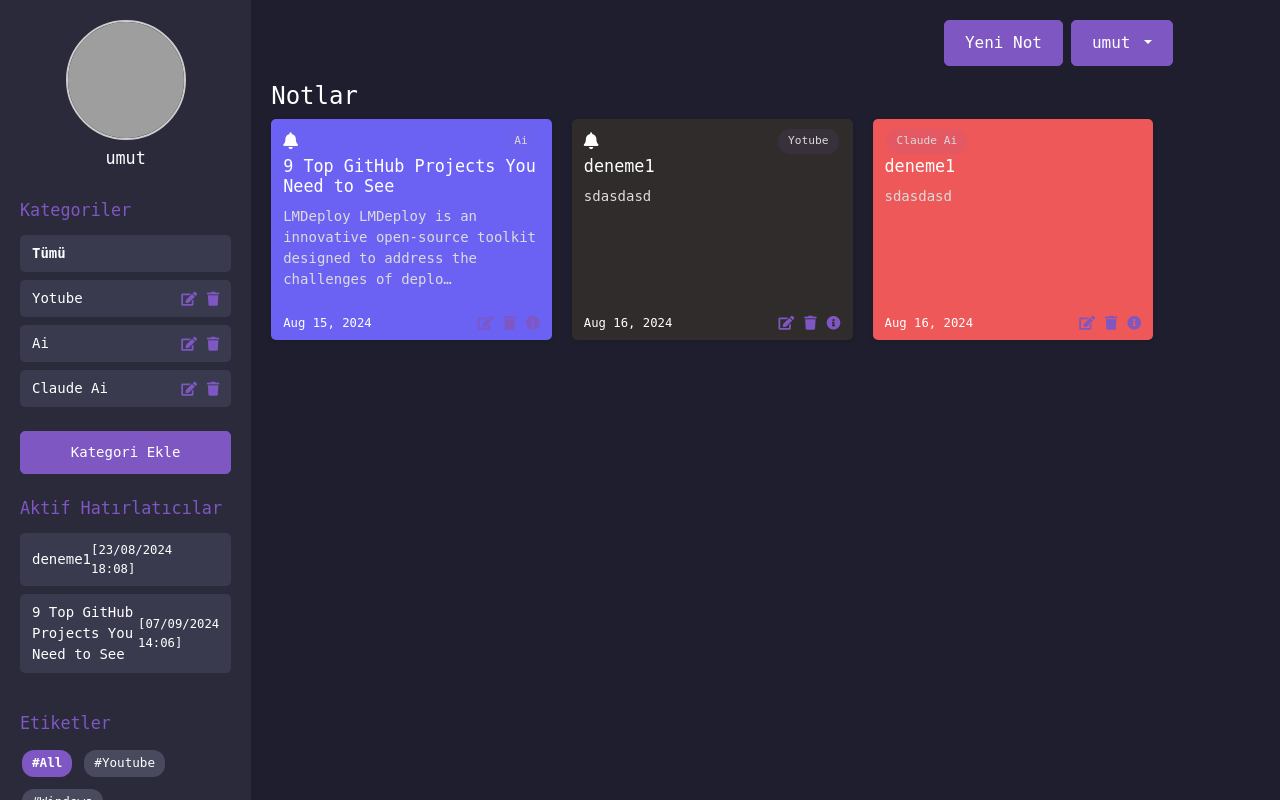
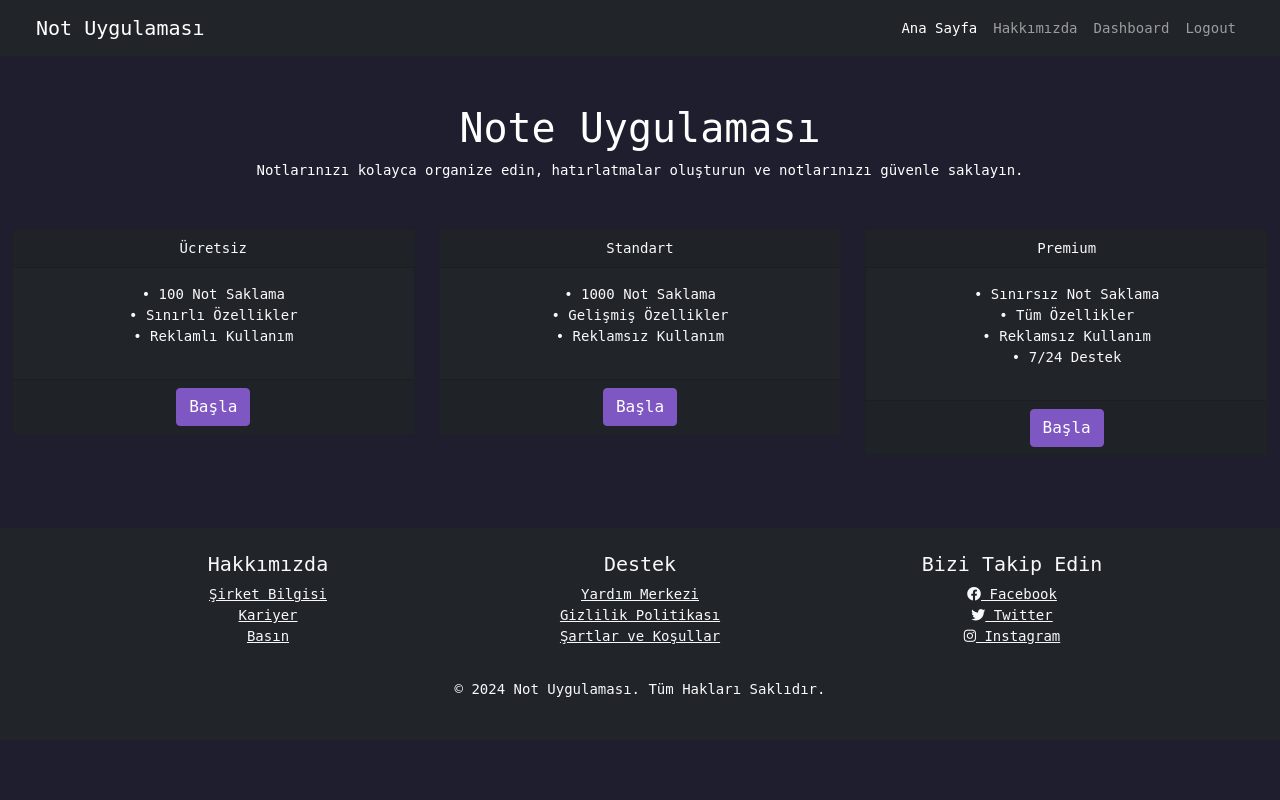
Before and after one commit to palamut62/note_app, a Django app: page / in a window 1280 px wide. Run offline with Django 5.2, Linux system fonts and the light colour scheme; a user stored in the database is signed in; data comes from the database, SQL or seed files in the repository; both versions use the stored data as it was after the commit; grey boxes are pictures that could not be loaded.

Commit message:
feat:index sayfası oluşturuldu gerekli bağlantılar sağlandı

```diff
--- a/login/views.py
+++ b/login/views.py
@@ -11,7 +11,7 @@ def user_login(request):
         user = authenticate(request, username=username, password=password)
         if user is not None:
             login(request, user)
-            return redirect('dashboard')  # Assuming you have a 'home' view
+            return redirect('index')  # Assuming you have a 'home' view
         else:
             messages.error(request, 'Invalid username or password')
     return render(request, 'registration/login.html')
@@ -32,7 +32,7 @@ def register(request):
 
 def user_logout(request):
     logout(request)
-    return redirect('dashboard')
+    return redirect('index')
 
 
 from django.shortcuts import render
--- a/notes/urls.py
+++ b/notes/urls.py
@@ -2,7 +2,7 @@ from django.urls import path
 from . import views
 
 urlpatterns = [
-    path('', views.dashboard, name='dashboard'),
+    path('dasboard', views.dashboard, name='dashboard'),
     path('create/', views.create_note, name='create_note'),
     path('notes/edit/<int:pk>/', views.edit_note, name='edit_note'),
     path('notes/delete/<int:pk>/', views.delete_note, name='delete_note'),
@@ -15,5 +15,6 @@ urlpatterns = [
     path('all-notes/', views.get_all_notes, name='get_all_notes'),
     path('filter-by-category/<int:category_id>/', views.filter_notes_by_category, name='filter_notes_by_category'),
     path('note-details/<int:note_id>/', views.get_note_details, name='get_note_details'),
+    path('', views.index, name='index'),
 
 ]
--- a/notes/views.py
+++ b/notes/views.py
@@ -257,3 +257,7 @@ def get_note_details(request, note_id):
         'tags': [tag.name for tag in note.tags.all()]
     }
     return JsonResponse(note_data)
+
+
+def index(request):
+    return render(request, 'index.html')
--- a/static/js/dashboard.js
+++ b/static/js/dashboard.js
@@ -140,6 +140,8 @@ $(document).ready(function () {
                                         <div class="note-actions">
                                             <i class="fas fa-edit edit-note" data-id="${note.id}"></i>
                                             <i class="fas fa-trash delete-note" data-id="${note.id}"></i>
+                                            <i class="fas fa-info-circle view-note-details" data-id="${note.id}"></i>
+
                                         </div>
                                     </div>
                                 </div>
@@ -188,6 +190,8 @@ $(document).ready(function () {
                                             <div class="note-actions">
                                                 <i class="fas fa-edit edit-note" data-id="${note.id}"></i>
                                                 <i class="fas fa-trash delete-note" data-id="${note.id}"></i>
+                                                <i class="fas fa-info-circle view-note-details" data-id="${note.id}"></i>
+
                                             </div>
                                         </div>
                                     </div>
--- /dev/null
+++ b/templates/index.html
@@ -0,0 +1,131 @@
+{% extends 'base.html' %}
+
+{% block title %}Ana Sayfa - Not Uygulaması{% endblock %}
+
+{% block content %}
+    <!-- Navbar -->
+    <nav class="navbar navbar-expand-lg navbar-dark bg-dark">
+        <div class="container-fluid">
+            <a class="navbar-brand" href="{% url 'index' %}">Not Uygulaması</a>
+            <button class="navbar-toggler" type="button" data-bs-toggle="collapse" data-bs-target="#navbarNav" aria-controls="navbarNav" aria-expanded="false" aria-label="Toggle navigation">
+                <span class="navbar-toggler-icon"></span>
+            </button>
+            <div class="collapse navbar-collapse" id="navbarNav">
+                <ul class="navbar-nav ms-auto">
+                    <li class="nav-item">
+                        <a class="nav-link active" aria-current="page" href="{% url 'index' %}">Ana Sayfa</a>
+                    </li>
+                    <li class="nav-item">
+                        <a class="nav-link" href="#">Hakkımızda</a>
+                    </li>
+                    <!-- Kullanıcı login olduysa gösterilecek butonlar -->
+                    {% if user.is_authenticated %}
+                        <li class="nav-item">
+                            <a class="nav-link" href="{% url 'dashboard' %}">Dashboard</a>
+                        </li>
+                        <li class="nav-item">
+                            <a class="nav-link" href="{% url 'logout' %}">Logout</a>
+                        </li>
+                    {% else %}
+                        <!-- Kullanıcı login olmadıysa gösterilecek butonlar -->
+                        <li class="nav-item">
+                            <a class="nav-link" href="{% url 'login' %}">Login</a>
+                        </li>
+                        <li class="nav-item">
+                            <a class="nav-link" href="#">İletişim</a>
+                        </li>
+                    {% endif %}
+                </ul>
+            </div>
+        </div>
+    </nav>
+
+    <!-- Ana İçerik -->
+    <div class="container mt-5">
+        <!-- Açıklama Bölümü -->
+        <section class="text-center mb-5">
+            <h1>Note Uygulaması</h1>
+            <p>Notlarınızı kolayca organize edin, hatırlatmalar oluşturun ve notlarınızı güvenle saklayın.</p>
+        </section>
+
+        <!-- Abonelik Kartları -->
+        <div class="row">
+            <div class="col-md-4">
+                <div class="card text-center bg-dark text-light mb-4">
+                    <div class="card-header">
+                        Ücretsiz
+                    </div>
+                    <div class="card-body">
+                        <p>• 100 Not Saklama<br>• Sınırlı Özellikler<br>• Reklamlı Kullanım</p>
+                    </div>
+                    <div class="card-footer">
+                        <button class="btn btn-primary">Başla</button>
+                    </div>
+                </div>
+            </div>
+
+            <div class="col-md-4">
+                <div class="card text-center bg-dark text-light mb-4">
+                    <div class="card-header">
+                        Standart
+                    </div>
+                    <div class="card-body">
+                        <p>• 1000 Not Saklama<br>• Gelişmiş Özellikler<br>• Reklamsız Kullanım</p>
+                    </div>
+                    <div class="card-footer">
+                        <button class="btn btn-secondary">Başla</button>
+                    </div>
+                </div>
+            </div>
+
+            <div class="col-md-4">
+                <div class="card text-center bg-dark text-light mb-4">
+                    <div class="card-header">
+                        Premium
+                    </div>
+                    <div class="card-body">
+                        <p>• Sınırsız Not Saklama<br>• Tüm Özellikler<br>• Reklamsız Kullanım<br>• 7/24 Destek</p>
+                    </div>
+                    <div class="card-footer">
+                        <button class="btn btn-success">Başla</button>
+                    </div>
+                </div>
+            </div>
+        </div>
+    </div>
+
+    <!-- Footer -->
+    <footer class="bg-dark text-light mt-5 p-4 text-center">
+        <div class="container">
+            <div class="row">
+                <div class="col-md-4">
+                    <h5>Hakkımızda</h5>
+                    <ul class="list-unstyled">
+                        <li><a href="#" class="text-light">Şirket Bilgisi</a></li>
+                        <li><a href="#" class="text-light">Kariyer</a></li>
+                        <li><a href="#" class="text-light">Basın</a></li>
+                    </ul>
+                </div>
+                <div class="col-md-4">
+                    <h5>Destek</h5>
+                    <ul class="list-unstyled">
+                        <li><a href="#" class="text-light">Yardım Merkezi</a></li>
+                        <li><a href="#" class="text-light">Gizlilik Politikası</a></li>
+                        <li><a href="#" class="text-light">Şartlar ve Koşullar</a></li>
+                    </ul>
+                </div>
+                <div class="col-md-4">
+                    <h5>Bizi Takip Edin</h5>
+                    <ul class="list-unstyled">
+                        <li><a href="#" class="text-light"><i class="fab fa-facebook"></i> Facebook</a></li>
+                        <li><a href="#" class="text-light"><i class="fab fa-twitter"></i> Twitter</a></li>
+                        <li><a href="#" class="text-light"><i class="fab fa-instagram"></i> Instagram</a></li>
+                    </ul>
+                </div>
+            </div>
+            <div class="mt-3">
+                <p>&copy; 2024 Not Uygulaması. Tüm Hakları Saklıdır.</p>
+            </div>
+        </div>
+    </footer>
+{% endblock %}
--- a/templates/notes/dashboard.html
+++ b/templates/notes/dashboard.html
@@ -73,6 +73,7 @@
         </div>
         <div class="col-md-9 main-content">
             <div class="d-flex justify-content-end mb-3">
+                <a href="{% url 'index' %}" class="btn btn-primary me-2">Anasayfa</a>
                 <a href="{% url 'create_note' %}" class="btn btn-primary me-2">Yeni Not</a>
                 <div class="dropdown">
                     <button class="btn btn-secondary dropdown-toggle" type="button" id="dropdownMenuButton"
```
Also changed, not shown: templates/registration/login.html (+36 -0 lines), templates/registration/register.html (+37 -0 lines), db.sqlite3.
